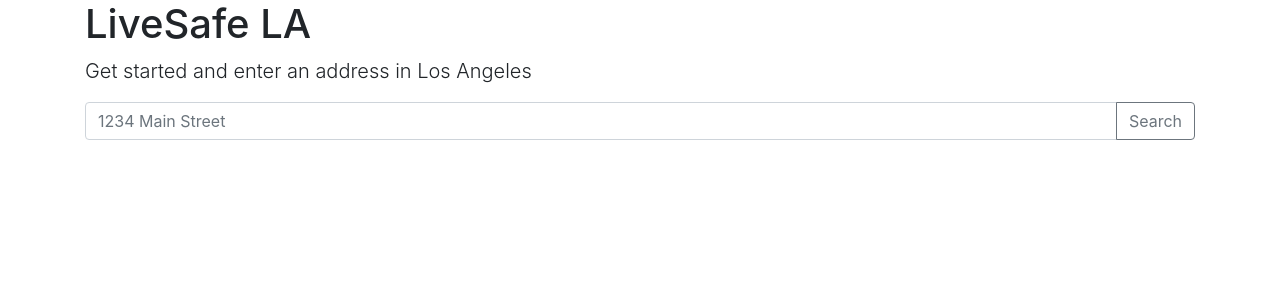
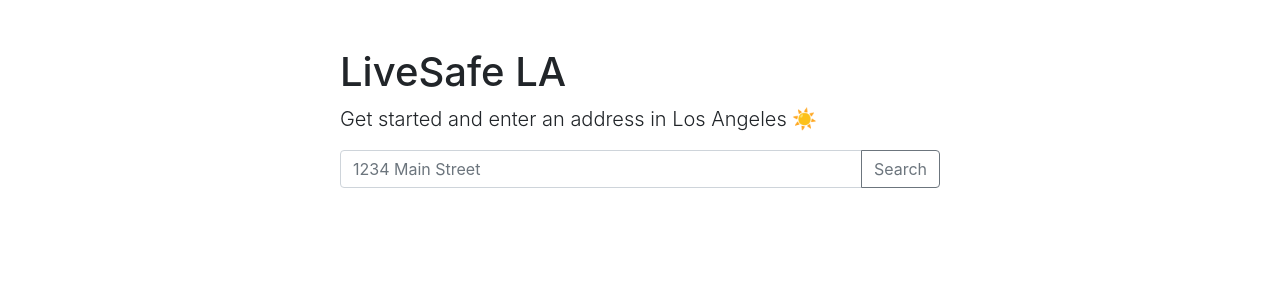
Before and after one commit to ctlong/LiveSafeLA, a React (Create React App) app in the folder client/: page / in a window 1280 px wide. Shown: the top 300 px of the page. Built offline with nearby package versions, Linux system fonts and the light colour scheme.

Commit message:
Restructured SCSS

```diff
--- a/client/src/pages/Dashboard.js
+++ b/client/src/pages/Dashboard.js
@@ -36,7 +36,7 @@ class Dashboard extends React.Component {
       <div>
         <Navbar updateAddress={this._updateAddress} searchAddress={this._searchAddress} />
 
-        <div className="container-fluid fill">
+        <div className="container-fluid main">
           <div className="row">
             <div className="col-8 map-col">
               <Map />
--- a/client/src/pages/Landing.js
+++ b/client/src/pages/Landing.js
@@ -25,9 +25,9 @@ class Landing extends React.Component {
 
   render() {
     return (
-      <div className="container">
+      <div className="container landing-container">
         <h1>{Constants.APP_NAME}</h1>
-        <p className="lead">Get started and enter an address in Los Angeles</p>
+        <p className="lead">Get started and enter an address in Los Angeles ☀️</p>
 
         <form onSubmit={this._searchAddress}>
           <div className="input-group">
--- a/client/src/styles/dashboard.scss
+++ b/client/src/styles/dashboard.scss
@@ -1,12 +1,11 @@
-.fill {
+.main {
   position: fixed;
   top: 0;
   bottom: 0;
   left: 0;
   right: 0;
-}
 
-.fill .row {
+  .row {
     position: absolute;
     top: 0;
     right: 0;
@@ -16,10 +15,10 @@
     margin-right: 0;
     margin-left: 0;
   }
+}
 
 .map-col {
   position: relative;
-}
 
   .map {
     background-image: url('https://www.nba.com/lakers/sites/lakers/files/styles/story_main_photo/public/190214-ts.jpg?itok=ozTz6YB3');
@@ -30,10 +29,10 @@
     bottom: 0;
     background-size: cover;
   }
+}
 
 .sidebar-col {
   position: relative;
-}
 
   .sidebar {
     overflow-y: scroll;
@@ -42,8 +41,9 @@
     right: 0;
     left: 0;
     bottom: 0;
-}
 
     .sidebar-section {
       padding: 1rem;
     }
+  }
+}
--- a/client/src/styles/landing.scss
+++ b/client/src/styles/landing.scss
@@ -0,0 +1,4 @@
+.landing-container {
+  max-width: 600px;
+  padding: 3rem 0;
+}
```
Lines whose indentation alone changed are shown as unchanged.
